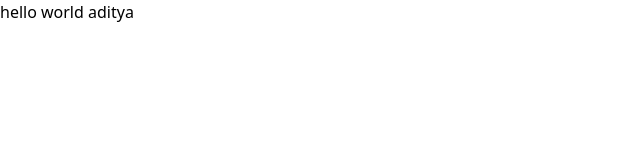
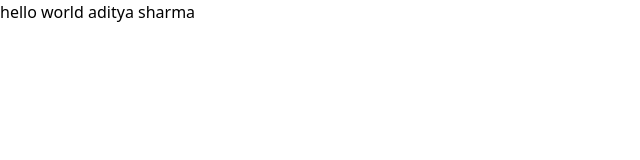
Before and after one commit to prabhanshu09sharma/social-media, a Next.js app: page / in a window 1280 px wide. Shown: the top 160 px of the page, without its empty margins (0-640 px from the left). Built offline with nearby package versions, Linux system fonts and the light colour scheme.

Commit message:
forth commit

```diff
--- a/pages/index.js
+++ b/pages/index.js
@@ -2,7 +2,7 @@
 export default function Home() {
   return (
     <main>
-      <h1>hello world aditya</h1>
+      <h1>hello world aditya sharma</h1>
     </main>
   )
 }
```
